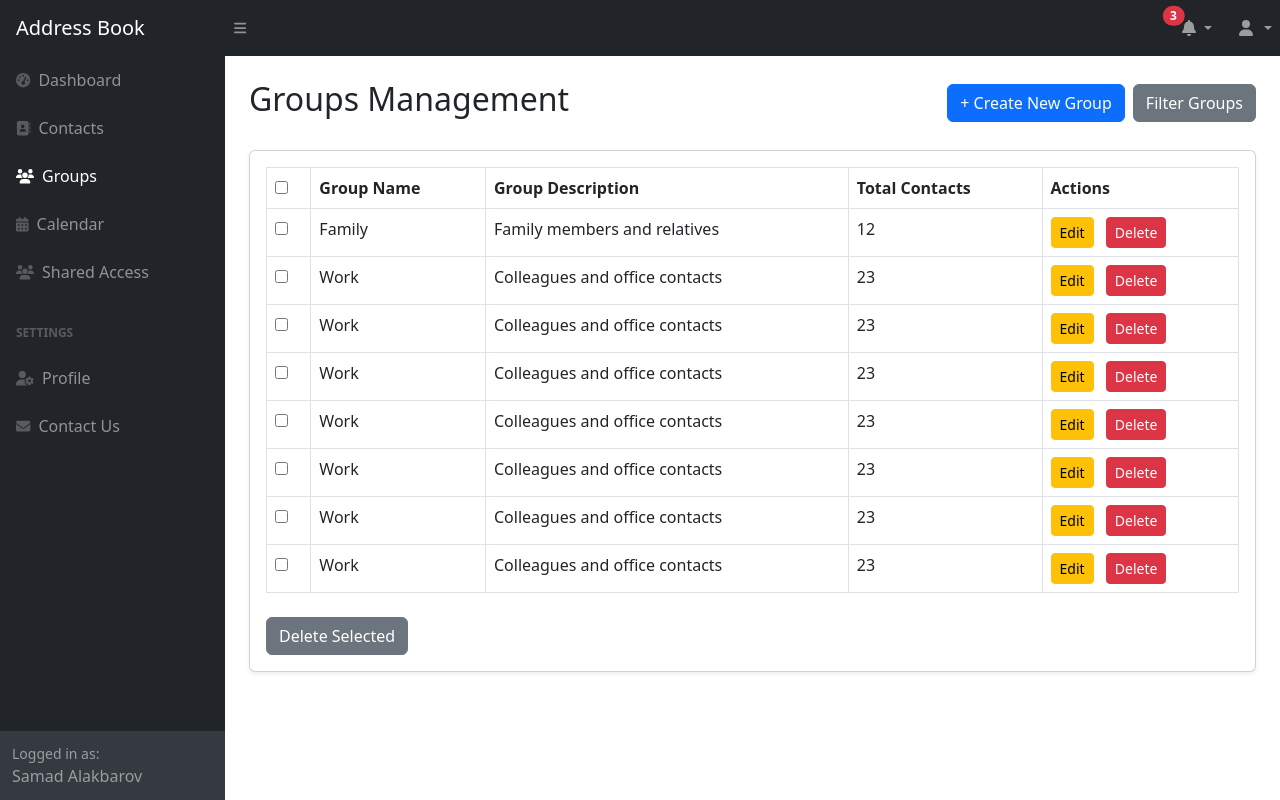
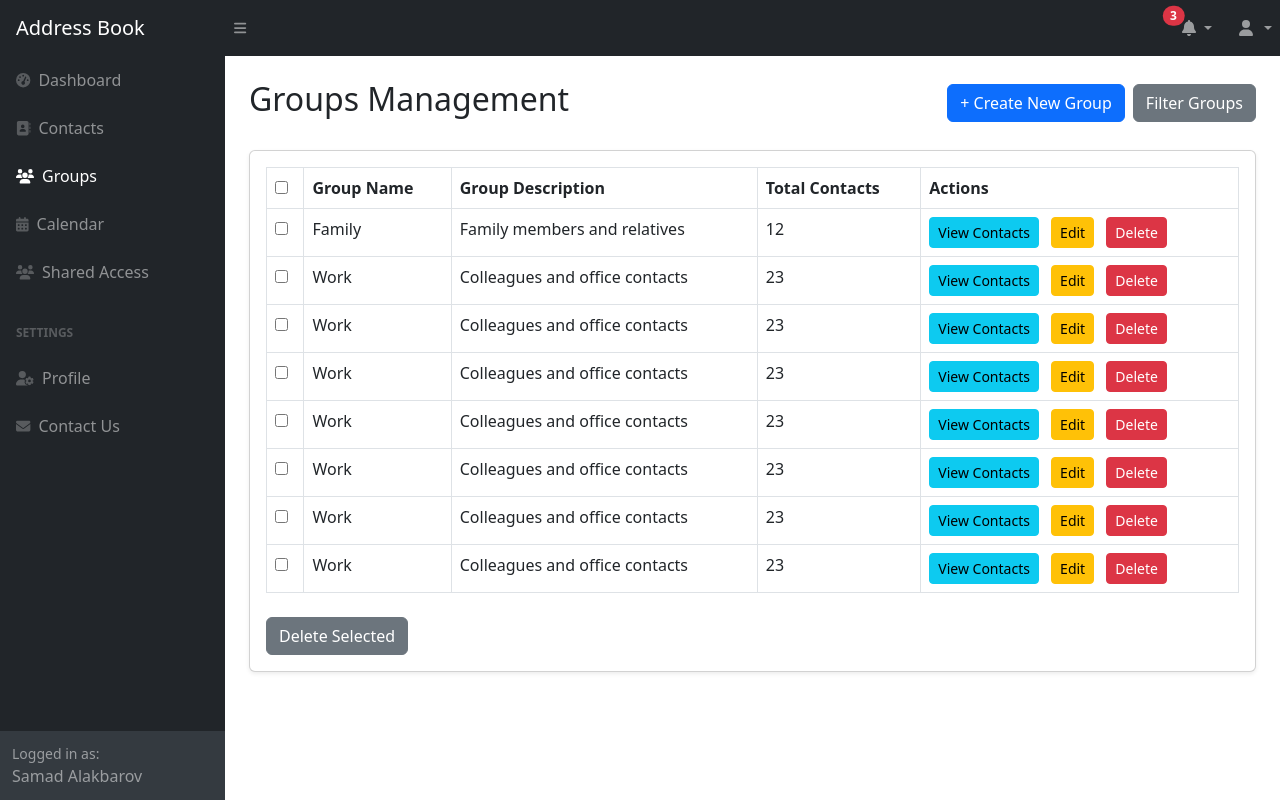
Before and after one commit to Samad126/AdressBookAppWeb, an ASP.NET Core app: page /Groups in a window 1280 px wide. Run offline with ASP.NET Core 8, Linux system fonts and the light colour scheme; some libraries are stand-ins or nearby versions.

Commit message:
feat: add view contacts button

```diff
--- a/Views/Groups/Index.cshtml
+++ b/Views/Groups/Index.cshtml
@@ -35,6 +35,7 @@
                         <td>Family members and relatives</td> <!-- Group Description -->
                         <td>12</td>
                         <td>
+                            <a asp-controller="Contacts" asp-action="Index" class="btn btn-sm btn-info me-2">View Contacts</a>
                             <a asp-controller="Groups" asp-action="EditGroup" class="btn btn-sm btn-warning me-2">Edit</a>
                             <button class="btn btn-sm btn-danger">Delete</button>
                         </td>
@@ -45,6 +46,7 @@
                         <td>Colleagues and office contacts</td> <!-- Group Description -->
                         <td>23</td>
                         <td>
+                            <a asp-controller="Contacts" asp-action="Index" class="btn btn-sm btn-info me-2">View Contacts</a>
                             <a asp-controller="Groups" asp-action="EditGroup" class="btn btn-sm btn-warning me-2">Edit</a>
                             <button class="btn btn-sm btn-danger">Delete</button>
                         </td>
@@ -55,6 +57,7 @@
                         <td>Colleagues and office contacts</td> <!-- Group Description -->
                         <td>23</td>
                         <td>
+                            <a asp-controller="Contacts" asp-action="Index" class="btn btn-sm btn-info me-2">View Contacts</a>
                             <a asp-controller="Groups" asp-action="EditGroup" class="btn btn-sm btn-warning me-2">Edit</a>
                             <button class="btn btn-sm btn-danger">Delete</button>
                         </td>
@@ -65,6 +68,7 @@
                         <td>Colleagues and office contacts</td> <!-- Group Description -->
                         <td>23</td>
                         <td>
+                            <a asp-controller="Contacts" asp-action="Index" class="btn btn-sm btn-info me-2">View Contacts</a>
                             <a asp-controller="Groups" asp-action="EditGroup" class="btn btn-sm btn-warning me-2">Edit</a>
                             <button class="btn btn-sm btn-danger">Delete</button>
                         </td>
@@ -75,6 +79,7 @@
                         <td>Colleagues and office contacts</td> <!-- Group Description -->
                         <td>23</td>
                         <td>
+                            <a asp-controller="Contacts" asp-action="Index" class="btn btn-sm btn-info me-2">View Contacts</a>
                             <a asp-controller="Groups" asp-action="EditGroup" class="btn btn-sm btn-warning me-2">Edit</a>
                             <button class="btn btn-sm btn-danger">Delete</button>
                         </td>
@@ -85,6 +90,7 @@
                         <td>Colleagues and office contacts</td> <!-- Group Description -->
                         <td>23</td>
                         <td>
+                            <a asp-controller="Contacts" asp-action="Index" class="btn btn-sm btn-info me-2">View Contacts</a>
                             <a asp-controller="Groups" asp-action="EditGroup" class="btn btn-sm btn-warning me-2">Edit</a>
                             <button class="btn btn-sm btn-danger">Delete</button>
                         </td>
@@ -95,6 +101,7 @@
                         <td>Colleagues and office contacts</td> <!-- Group Description -->
                         <td>23</td>
                         <td>
+                            <a asp-controller="Contacts" asp-action="Index" class="btn btn-sm btn-info me-2">View Contacts</a>
                             <a asp-controller="Groups" asp-action="EditGroup" class="btn btn-sm btn-warning me-2">Edit</a>
                             <button class="btn btn-sm btn-danger">Delete</button>
                         </td>
@@ -105,6 +112,7 @@
                         <td>Colleagues and office contacts</td> <!-- Group Description -->
                         <td>23</td>
                         <td>
+                            <a asp-controller="Contacts" asp-action="Index" class="btn btn-sm btn-info me-2">View Contacts</a>
                             <a asp-controller="Groups" asp-action="EditGroup" class="btn btn-sm btn-warning me-2">Edit</a>
                             <button class="btn btn-sm btn-danger">Delete</button>
                         </td>
```
